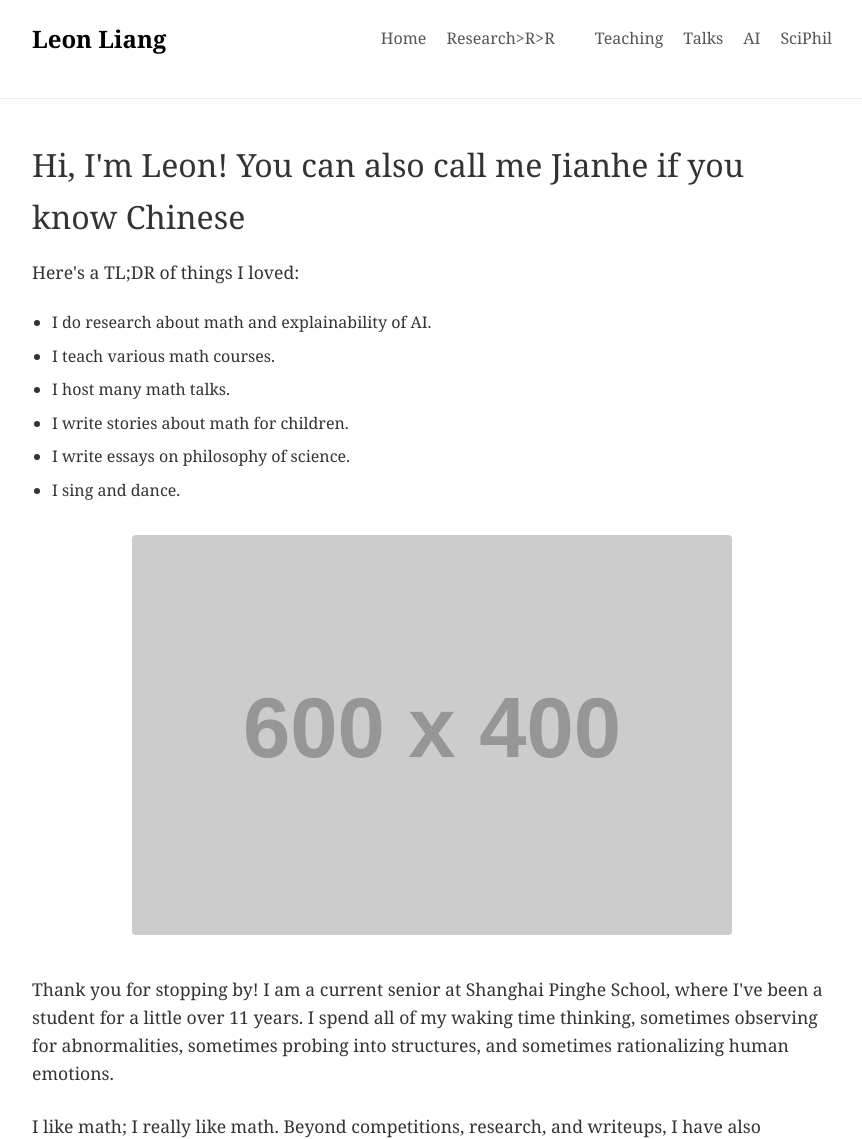
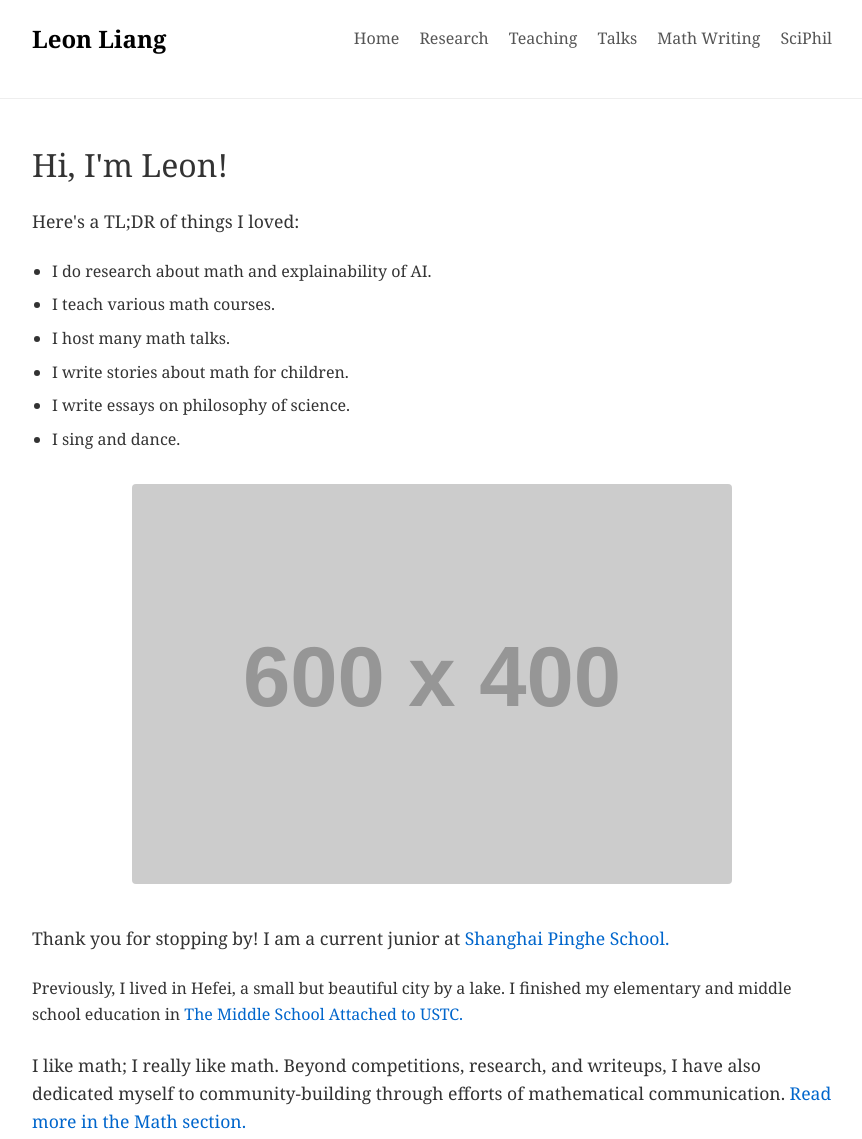
Before and after one commit to JianheLiang/jianheliang.github.io, a plain HTML site: page index.html in a window 1280 px wide. Shown: the part 20-1159 px from the top of the page, without its empty margins (208-1070 px from the left). Drawn offline with Linux system fonts and the light colour scheme; placeholder pictures from the web are drawn by us.

Commit message:
Change title and update personal details in index.html
Updated personal information and navigation links in the HTML file.

```diff
--- a/index.html
+++ b/index.html
@@ -3,7 +3,7 @@
 <head>
     <meta charset="UTF-8">
     <meta name="viewport" content="width=device-width, initial-scale=1.0">
-    <title>Leon Liang </title>
+    <title>Jianhe Liang </title>
     <link rel="stylesheet" href="style.css">
 </head>
 <body>
@@ -14,10 +14,10 @@
             <nav>
                 <ul>
                     <li><a href="#">Home</a></li>
-                    <li><a href="#">Research>R>R</li>
+                    <li><a href="#">Research</a></li>
                     <li><a href="#">Teaching</a></li>
                     <li><a href="#">Talks</a></li>
-                    <li><a href="#">AI</a></li>
+                    <li><a href="#">Math Writing</a></li>
                     <li><a href="#">SciPhil</a></li>
 
                 </ul>
@@ -28,7 +28,7 @@
     <main class="container">
 
         <section class="intro">
-            <h1>Hi, I'm Leon! You can also call me Jianhe if you know Chinese</h1>
+            <h1>Hi, I'm Leon! </h1>
             <p>Here's a TL;DR of things I loved:</p>
             <ul class="tldr-list">
                 <li>I do research about math and explainability of AI.</li>
@@ -45,8 +45,7 @@
         </div>
 
         <section class="bio">
-            <p>Thank you for stopping by! I am a current senior at Shanghai Pinghe School, where I've been a student for a little over 11 years. I spend all of my waking time thinking, sometimes observing for abnormalities, sometimes probing into structures, and sometimes rationalizing human emotions.</p>
-        </section>
+            <p>Thank you for stopping by! I am a current junior at <a href="www.shphschool.com">Shanghai Pinghe School.</a></p> Previously, I lived in Hefei, a small but beautiful city by a lake. I finished my elementary and middle school education in <a href="kdfz.ustc.edu.cn">The Middle School Attached to USTC.</a></p>
 
         <section class="interests">
             <div class="interest-block">
```
